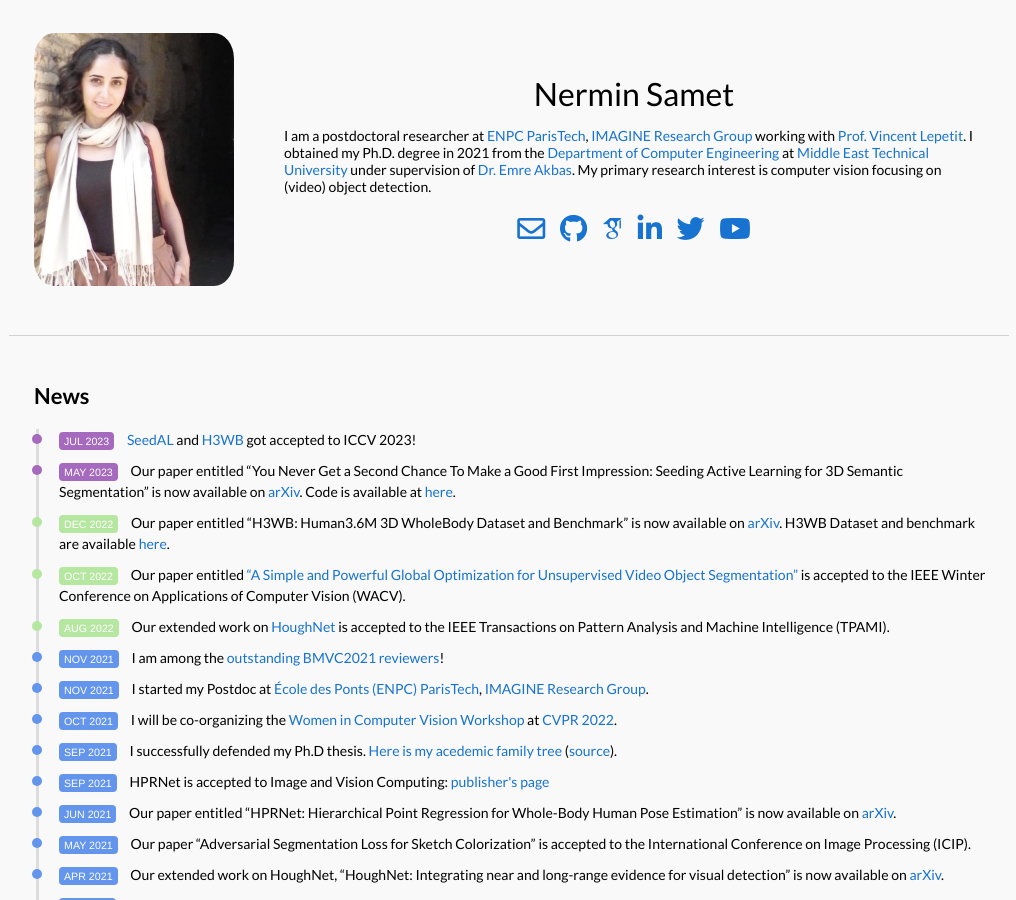
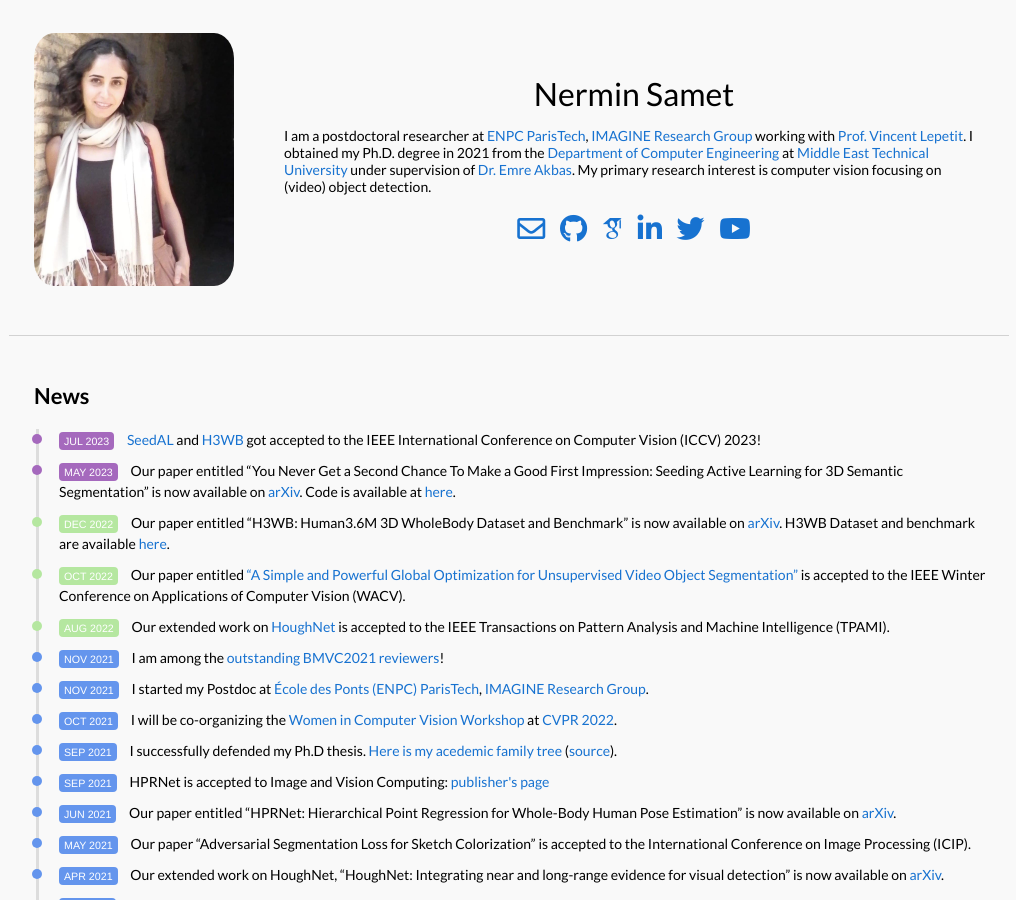
Before and after one commit to nerminsamet/nerminsamet.github.io, a Jekyll site: the page built from _posts/news/2023-07-17-iccv-papers.markdown, in a window 1280 px wide and 900 px high. Shown: the whole window, without its empty margins (131-1147 px from the left). Built offline with Jekyll 4.4.1, drawn with Linux system fonts in a browser that asks for light colours; some web fonts are replaced.

Commit message:
Update 2023-07-17-iccv-papers.markdown

```diff
--- a/_posts/news/2023-07-17-iccv-papers.markdown
+++ b/_posts/news/2023-07-17-iccv-papers.markdown
@@ -1,6 +1,6 @@
 ---
 layout: post
-title:  "<a href='https://arxiv.org/abs/2304.11762' target='_blank'>SeedAL</a> and <a href='https://arxiv.org/abs/2211.15692' target='_blank'>H3WB</a> got accepted to ICCV 2023!"
+title:  "<a href='https://arxiv.org/abs/2304.11762' target='_blank'>SeedAL</a> and <a href='https://arxiv.org/abs/2211.15692' target='_blank'>H3WB</a> got accepted to the IEEE International Conference on Computer Vision (ICCV) 2023!"
 date:   2023-07-17 10:00:00 +03:00
 categories: news
 color: "#A569BD"
```
